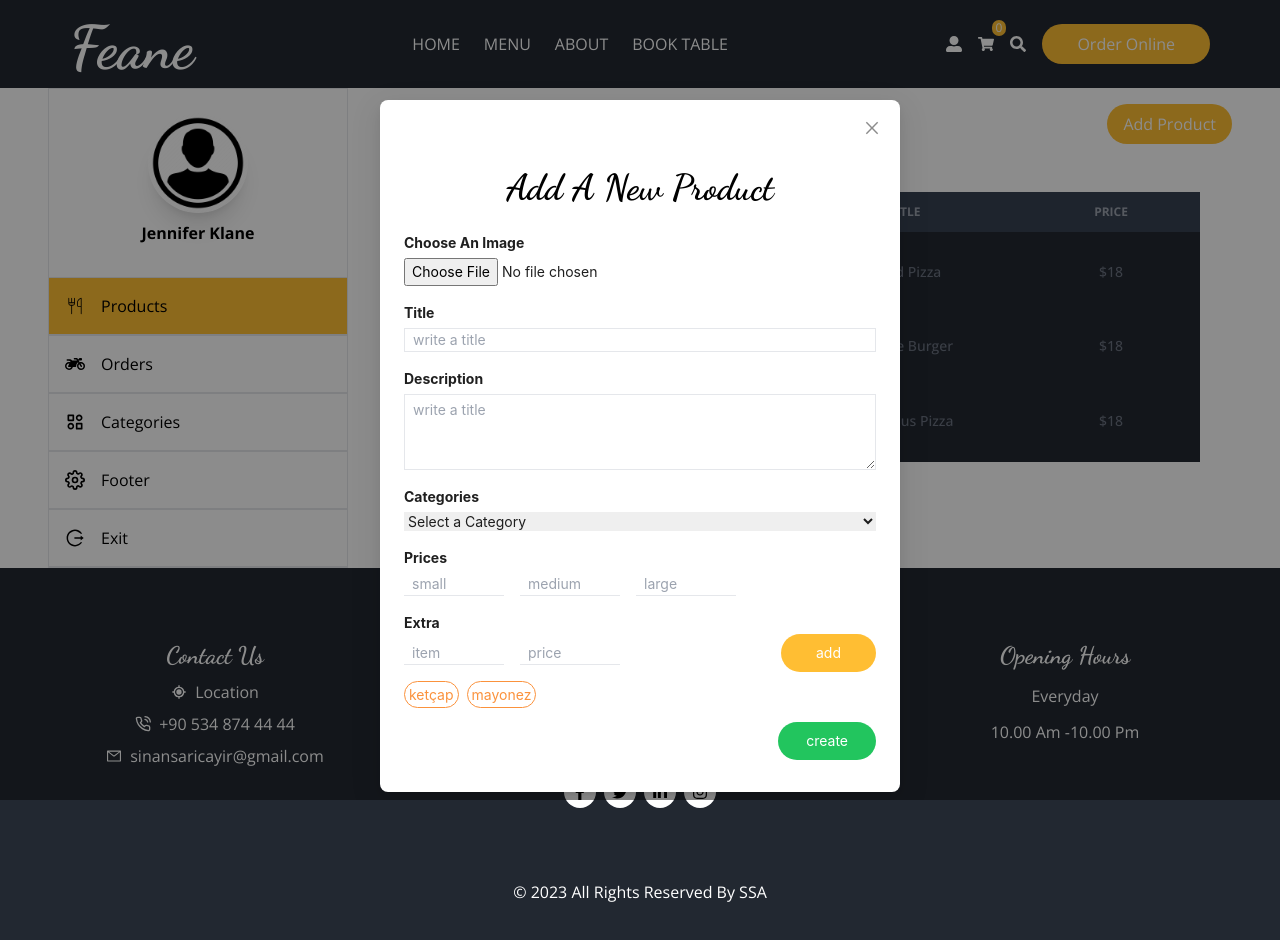
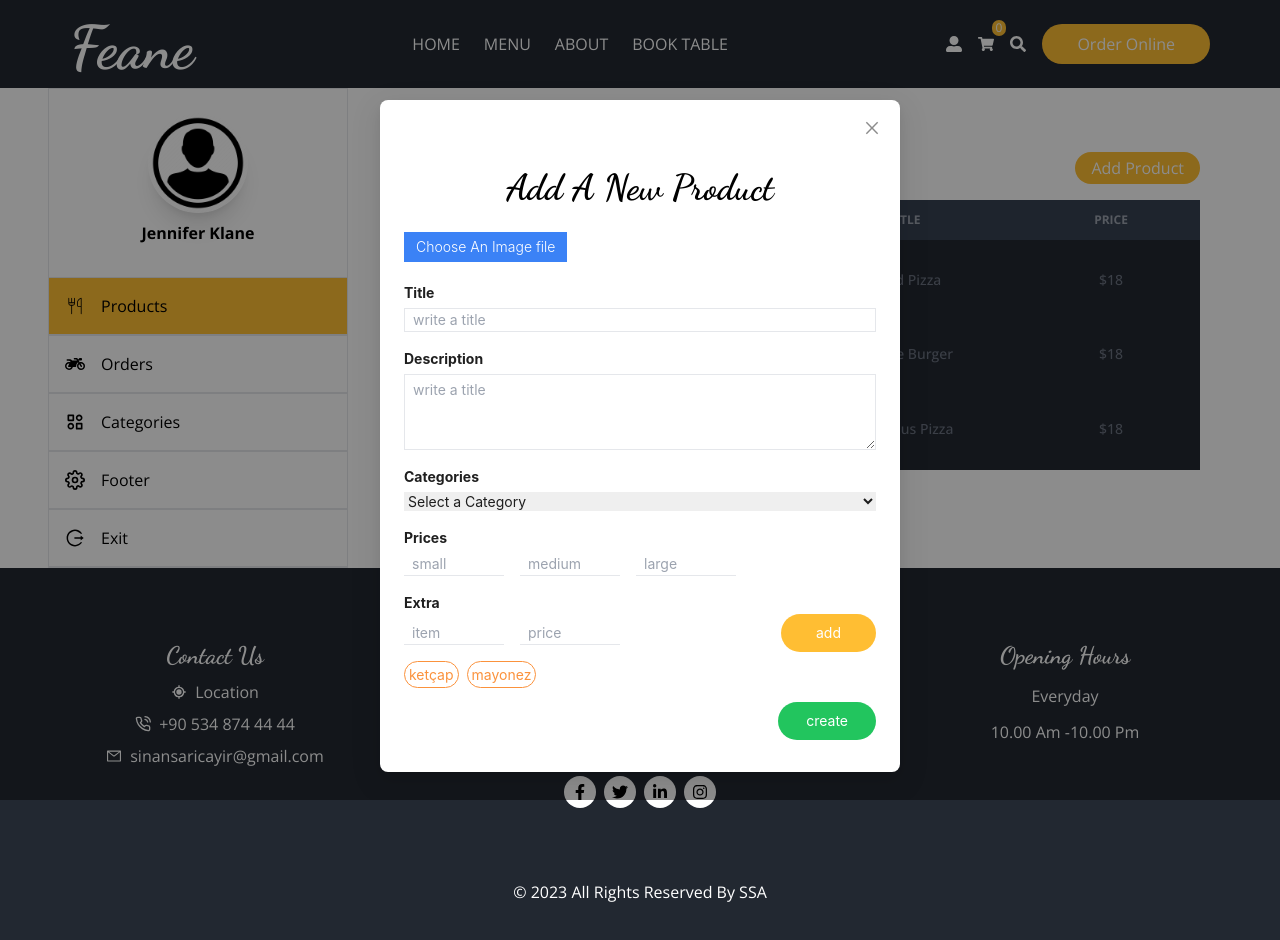
Before and after one commit to sinansaricayir/nextjs-food-ordering, a Next.js app: page /admin/profile in a window 1280 px wide. Both pictures are taken after a click on the button "Add Product". Shown: the top 940 px of the page. Built offline with nearby package versions, Linux system fonts and the light colour scheme.

Commit message:
Product Image | Cloudinary

```diff
--- a/components/admin/AddProduct.jsx
+++ b/components/admin/AddProduct.jsx
@@ -1,13 +1,46 @@
+/* eslint-disable @next/next/no-img-element */
+import { useState } from "react";
 import Title from "../ui/Title";
 import { Modal } from "antd";
+import axios from "axios";
 
 const AddProduct = ({ addProductModal, setAddProductModal }) => {
+  const [file, setFile] = useState();
+  const [imageSrc, setImageSrc] = useState();
+
   const handleOk = () => {
     setAddProductModal(false);
   };
   const handleCancel = () => {
     setAddProductModal(false);
   };
+  const handleChange = (e) => {
+    const file = e.target.files[0];
+    const reader = new FileReader();
+
+    reader.onload = function (e) {
+      setImageSrc(e.target.result);
+      setFile(file);
+    };
+
+    reader.readAsDataURL(file);
+  };
+
+  const handleCreate = async () => {
+    const data = new FormData();
+    data.append("file", file);
+    data.append("upload_preset", "food-ordering");
+
+    try {
+      const uploadRes = axios.post(
+        "https://api.cloudinary.com/v1_1/sinansaricayir/image/upload",
+        data
+      );
+    } catch (error) {
+      console.log(error);
+    }
+  };
+
   return (
     <>
       <Modal
@@ -22,8 +55,24 @@ const AddProduct = ({ addProductModal, setAddProductModal }) => {
         </Title>
         <div>
           <div className="flex flex-col items-start my-4">
-            <label className="font-bold text-md mb-1">Choose An Image</label>
-            <input type="file" />
+            <div className="flex items-center justify-between w-full">
+              <label className="font-bold text-md mb-1">
+                <input type="file" onChange={handleChange} className="hidden" />
+                <div className="text-white px-3 py-1 font-light !bg-blue-500 hover:opacity-70">
+                  Choose An Image file
+                </div>
+              </label>
+
+              {imageSrc && (
+                <img
+                  src={imageSrc}
+                  alt=""
+                  width={250}
+                  height={150}
+                  className="rounded-xl"
+                />
+              )}
+            </div>
           </div>
           <div className="flex flex-col items-start my-4">
             <label className="font-bold text-md mb-1">Title</label>
@@ -107,7 +156,10 @@ const AddProduct = ({ addProductModal, setAddProductModal }) => {
           </div>
           <div className="flex justify-between">
             <div></div>
-            <button className="bg-green-500 text-white rounded-full px-7 py-2">
+            <button
+              onClick={handleCreate}
+              className="bg-green-500 text-white rounded-full px-7 py-2"
+            >
               create
             </button>
           </div>
--- a/components/admin/Products.jsx
+++ b/components/admin/Products.jsx
@@ -4,7 +4,7 @@ import Title from "@/components/ui/Title";
 const Products = () => {
   return (
     <div className="flex-1 md:p-8 p-0 overflow-hidden">
-      <Title className="text-4xl mb-8 md:mt-0 mt-8">Products</Title>
+      <Title className="text-4xl mb-10 md:mt-0 mt-8">Products</Title>
       <div className="w-full max-h-[400px] overflow-auto mb-8">
         <table className="w-full text-sm text-center text-gray-500 min-w-[1000px] ">
           <thead className="text-xs text-gray-400 bg-gray-700 uppercase">
--- a/pages/admin/profile.jsx
+++ b/pages/admin/profile.jsx
@@ -35,11 +35,11 @@ const Profile = () => {
   };
 
   return (
-    <div className="min-h-[calc(100vh_-_400px)]">
+    <div className="min-h-[calc(100vh_-_400px)] relative">
       <Head>
         <title>Food Ordering | Profile</title>
       </Head>
-      <div className="md:flex mx-12 relative">
+      <div className="md:flex mx-12">
         <div className="border min-w-[300px]">
           <div className="relative flex flex-col items-center gap-2 p-6">
             <Image
@@ -102,15 +102,15 @@ const Profile = () => {
         {tab === 1 && <Orders />}
         {tab === 2 && <Category />}
         {tab === 3 && <Footer />}
+      </div>
       {tab === 0 && (
         <button
           onClick={() => setAddProductModal(true)}
-            className="absolute text-white py-2 px-4 top-4 right-0 bg-primary rounded-full hover:opacity-70"
+          className="text-white bg-primary rounded-full px-4 py-1 hover:opacity-70 md:right-20 right-12 absolute md:top-16 top-[60%]"
         >
           Add Product
         </button>
       )}
-      </div>
       {addProductModal && (
         <AddProduct
           addProductModal={addProductModal}
```
Lines whose indentation alone changed are shown as unchanged.
